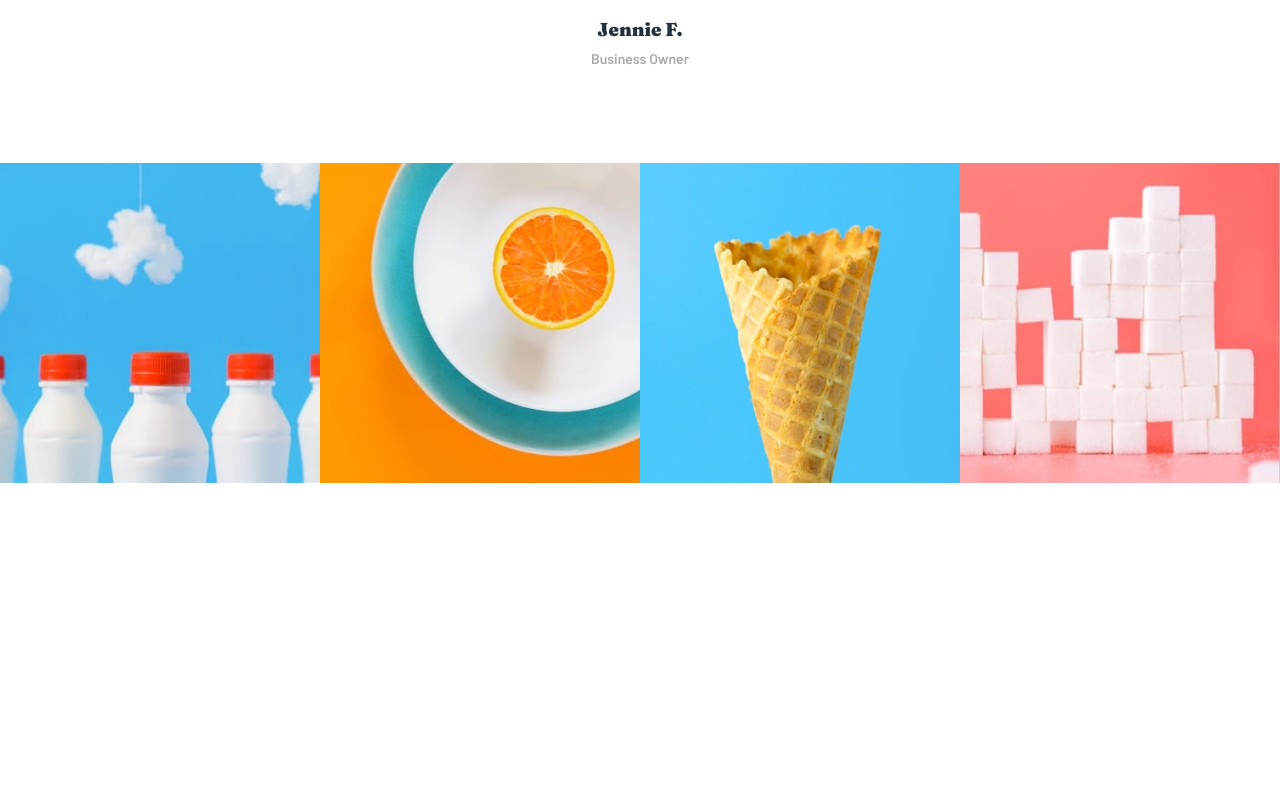
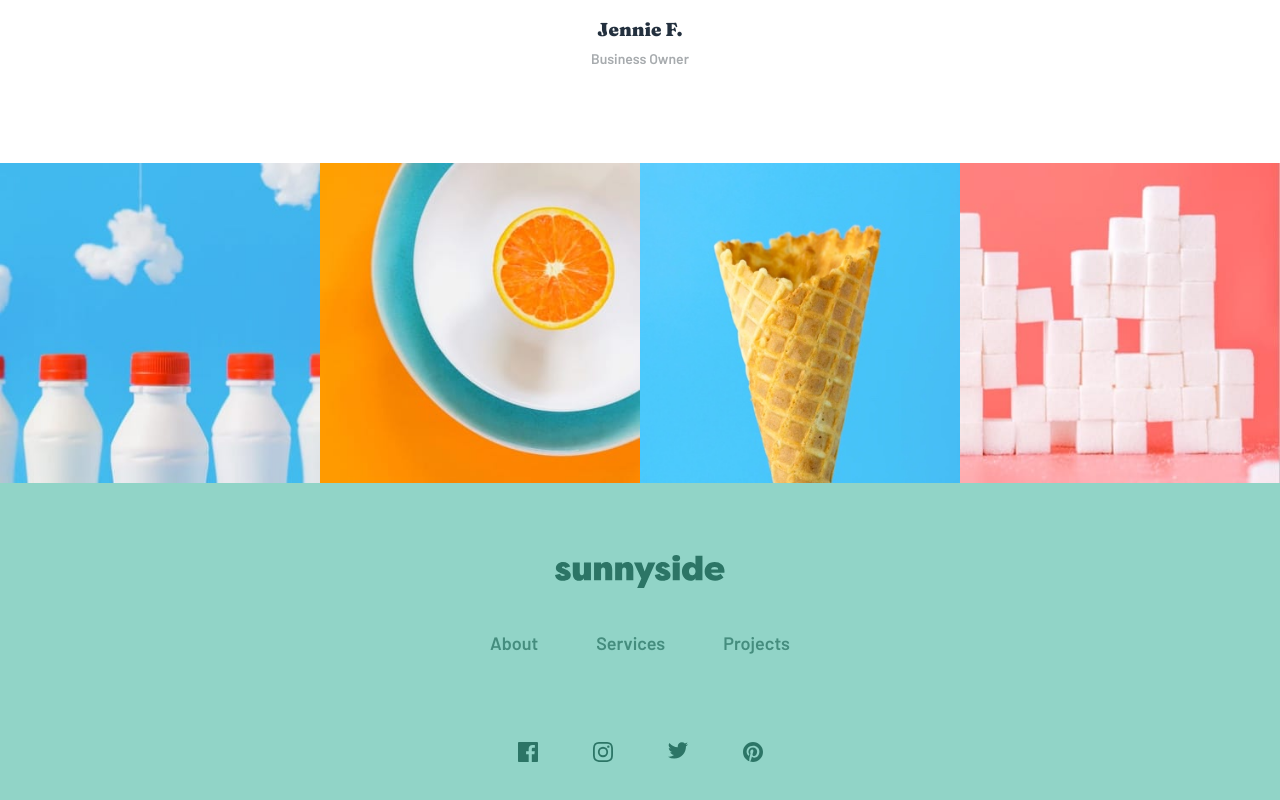
Before and after one commit to aryan2000sp/Sunnyside-Agency-Webpage, a React (Create React App) app: page / in a window 1280 px wide. Shown: the part 3865-4665 px from the top of the page. Before the commit the page ends 4348 px from the top, so only its background shows below. Built offline with nearby package versions, Linux system fonts and the light colour scheme.

Commit message:
Added the footer component to the page

```diff
--- a/src/App.js
+++ b/src/App.js
@@ -4,6 +4,7 @@ import Header from "./Header";
 import UpperMain from "./UpperMain";
 import Testimonial from "./Testimonial";
 import LowerMain from "./LowerMain";
+import Footer from "./Footer";
 function App() {
   return (
     <>
@@ -11,6 +12,7 @@ function App() {
       <UpperMain />
       <Testimonial />
       <LowerMain />
+      <Footer />
     </>
   );
 }
--- /dev/null
+++ b/src/Footer.jsx
@@ -0,0 +1,36 @@
+import React from "react";
+import logo from "./images/logo-footer.svg";
+import { ReactComponent as Facebook } from "./images/icon-facebook.svg";
+import { ReactComponent as Instagram } from "./images/icon-instagram.svg";
+import { ReactComponent as Twitter } from "./images/icon-twitter.svg";
+import { ReactComponent as Pinterest } from "./images/icon-pinterest.svg";
+
+const Footer = () => {
+  return (
+    <footer className="footer flex flex-jc-c">
+      <section className="footer-content">
+        {/* This is the title div */}
+        <div className="footer-title">
+          <img src={logo} alt="logo" />
+        </div>
+
+        {/* This is the Links div */}
+        <div className="footer-links flex flex-jc-sb">
+          <a href="/">About</a>
+          <a href="/">Services</a>
+          <a href="/">Projects</a>
+        </div>
+
+        {/* This is the div for social media links with their icons */}
+        <div className="footer-social-media flex flex-jc-sa">
+          <Facebook />
+          <Instagram />
+          <Twitter />
+          <Pinterest />
+        </div>
+      </section>
+    </footer>
+  );
+};
+
+export default Footer;
--- a/src/Header.jsx
+++ b/src/Header.jsx
@@ -66,7 +66,6 @@ const PopupNav = () => {
       <div className="item">
         <a href="/">Projects</a>
       </div>
-
       <button>CONTACT</button>
     </article>
   );
--- /dev/null
+++ b/src/scss/_footer.scss
@@ -0,0 +1,42 @@
+.footer {
+  background-color: hsla(168, 44%, 70%, 1);
+
+  &-content {
+    width: 80%;
+    max-width: 300px;
+    // min-width: 300px;
+    margin-top: 4.5rem;
+    margin-bottom: 4.5rem;
+  }
+
+  &-title {
+    text-align: center;
+    margin-bottom: 2.5rem;
+    > img {
+      width: 170px;
+      height: 33px;
+    }
+  }
+
+  &-links {
+    margin-bottom: 5.5rem;
+    > a {
+      font-family: "Barlow", sans-serif;
+      font-size: 18px;
+      font-weight: 600;
+      color: #458d7e;
+
+      &:hover {
+        color: #fff;
+      }
+    }
+  }
+
+  &-social-media {
+    > svg {
+      > path:hover {
+        fill: #fff;
+      }
+    }
+  }
+}
--- a/src/scss/_global_style.scss
+++ b/src/scss/_global_style.scss
@@ -27,6 +27,10 @@ a {
     justify-content: space-between;
   }
 
+  &-jc-sa {
+    justify-content: space-around;
+  }
+
   &-ai-c {
     align-items: center;
   }
--- a/src/scss/_header.scss
+++ b/src/scss/_header.scss
@@ -36,6 +36,10 @@
       font-family: "Fraunces", serif;
       border: 0;
       border-radius: 25.2px;
+      &:hover {
+        background-color: rgba(255, 255, 255, 0.25);
+        color: #fff;
+      }
     }
   }
 
@@ -55,9 +59,23 @@
     margin-top: 3.25rem;
   }
 
+  // Styling for the speech box tail
+  &-popup-nav::before {
+    content: "";
+    width: 0px;
+    height: 0px;
+    position: absolute;
+    bottom: 300px;
+    right: 0px;
+    border-top: 7px solid transparent;
+    border-bottom: 7px solid #fff;
+    border-right: 7px solid #fff;
+    border-left: 7px solid transparent;
+  }
   &-popup-nav {
     // Variables used for the calculation of the width of
     // popup navbar.
+    position: relative;
     $x: 100%;
     $y: 3rem;
     min-height: 300px;
--- a/src/scss/main.scss
+++ b/src/scss/main.scss
@@ -5,3 +5,4 @@
 @import "_upper_main.scss";
 @import "_testimonial.scss";
 @import "_lower_main.scss";
+@import "_footer.scss";
```
Also changed, not shown: src/scss/_lower_main.scss (+0 -27 lines), src/images/logo-footer.svg (added).
